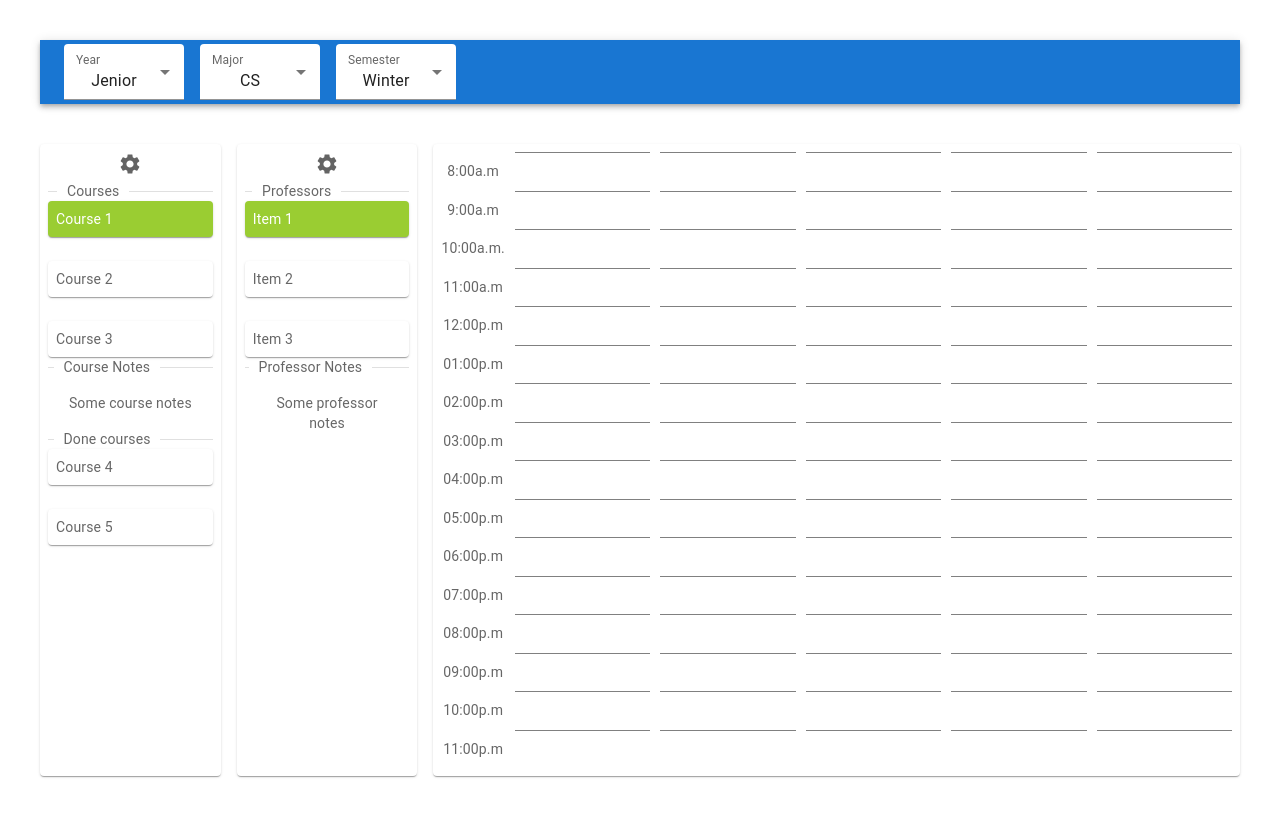
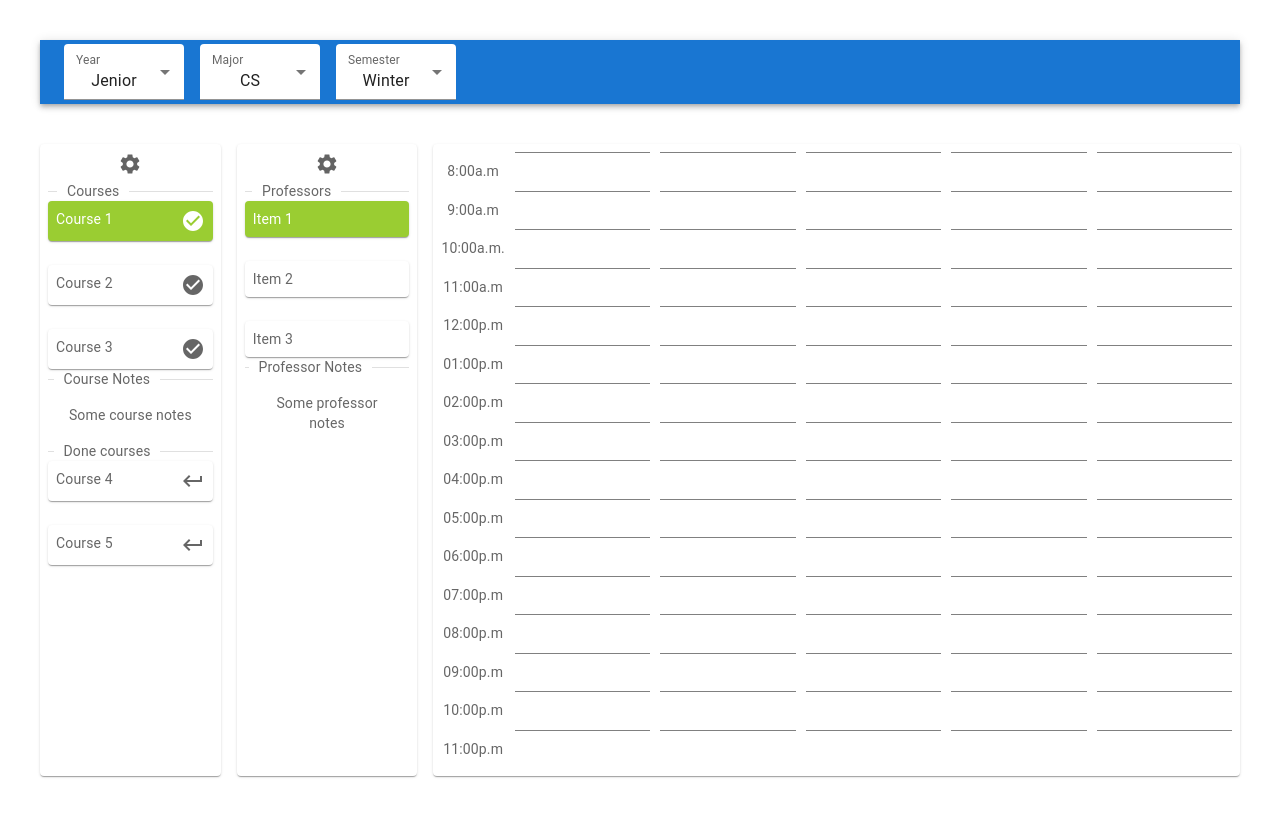
Before and after one commit to omaranBazna/schaduler, a React (Create React App) app: page / in a window 1280 px wide. Shown: the top 816 px of the page. Built offline with nearby package versions, Linux system fonts and the light colour scheme.

Commit message:
correct UI issues

```diff
--- a/src/components/Courses.js
+++ b/src/components/Courses.js
@@ -16,8 +16,8 @@ import AccordionSummary from '@mui/material/AccordionSummary';
 import AccordionDetails from '@mui/material/AccordionDetails';
 import ExpandMoreIcon from '@mui/icons-material/ExpandMore';
 
-
-
+import CheckCircleIcon from '@mui/icons-material/CheckCircle';
+import KeyboardReturnIcon from '@mui/icons-material/KeyboardReturn';
 const style = {
     position: 'absolute',
     top: '50%',
@@ -120,9 +120,9 @@ const downArrow=(index)=>{
         <Divider textAlign="left">Courses  </Divider>
 
       <Stack  gap={3}>
-        <Item className="active">Course 1</Item>
-        <Item>Course 2</Item>
-        <Item>Course 3</Item>
+        <Item className="active">Course 1  <CheckCircleIcon/></Item>
+        <Item>Course 2  <CheckCircleIcon/></Item>
+        <Item>Course 3  <CheckCircleIcon/></Item>
       </Stack>
 
 
@@ -134,8 +134,8 @@ const downArrow=(index)=>{
 
       <Divider textAlign="left">Done courses </Divider>
       <Stack  gap={3}>
-        <Item>Course 4</Item>
-        <Item>Course 5</Item>
+        <Item>Course 4 <KeyboardReturnIcon/></Item>
+        <Item>Course 5 <KeyboardReturnIcon/></Item>
 
       </Stack>
 
--- a/src/components/Week2.js
+++ b/src/components/Week2.js
@@ -166,7 +166,11 @@ function EventsComp({events,setEvents,weekRef}){
             setSelectedEvent(index)
 
          }}></span>
-            <div className="event-box">
+            <div className="event-box" onClick={()=>{
+
+              setMoidfyEnd(false)
+              setMoidfyStart(false)
+            }}>
               <span className="left-right" onClick={()=>{
                  let new_events=[...events]
                   let day=new_events[index].currentDay
@@ -175,7 +179,7 @@ function EventsComp({events,setEvents,weekRef}){
                   }
                  setEvents(new_events)
               }}></span>
-            <div>{item.title}</div>
+            <div >{item.title}</div>
             <span className="left-right"
 
             onClick={()=>{
```
